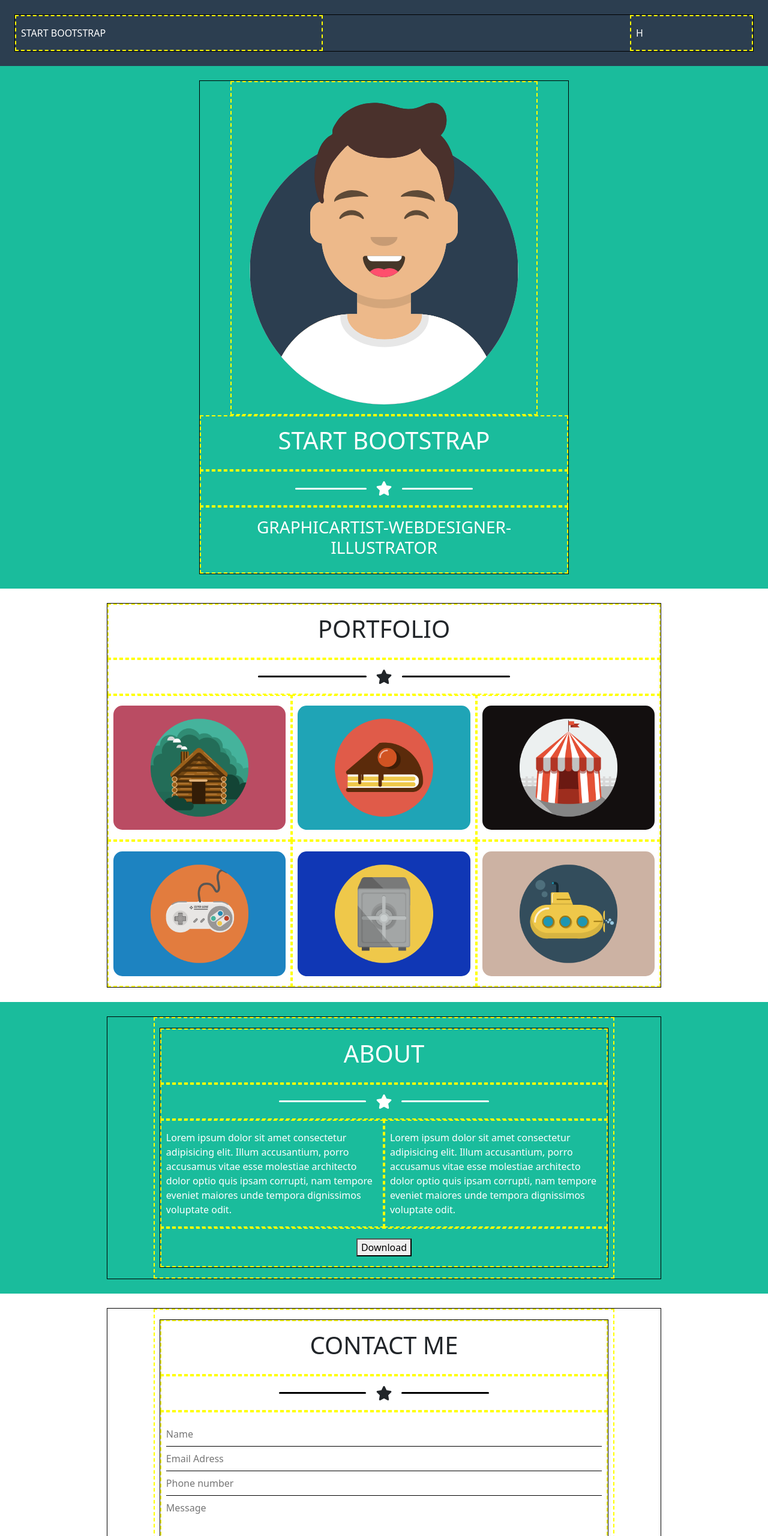
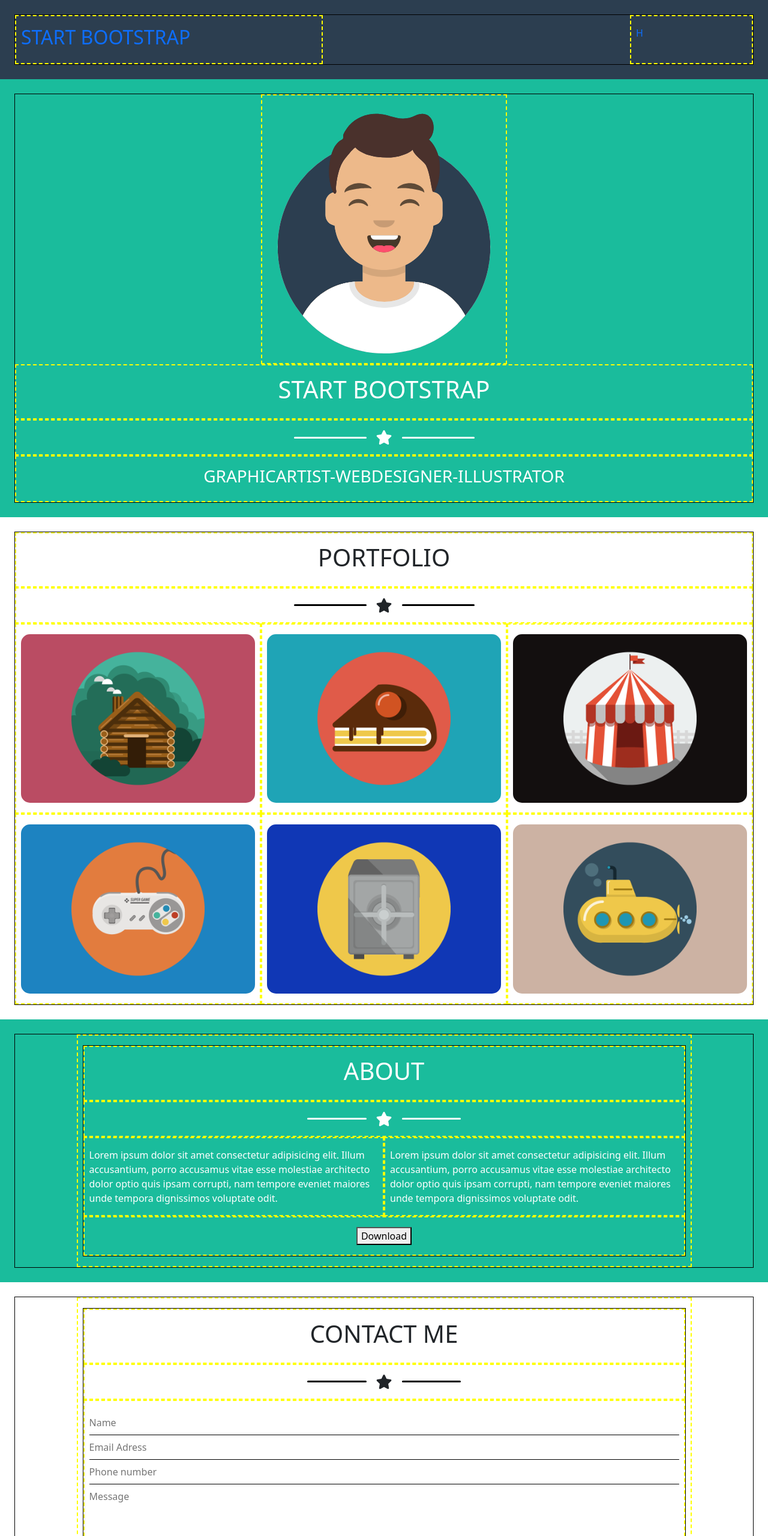
Before and after one commit to FraCuboni/html-css-bootstrap-freelancer, a plain HTML site: page index.html in a window 1280 px wide. Shown: the top 2560 px of the page at 60% size. Drawn offline with nearby package versions, Linux system fonts and the light colour scheme.

Commit message:
col avatar fixed

```diff
--- a/css/style.css
+++ b/css/style.css
@@ -10,11 +10,12 @@
     border: 1px black solid;
 }
 
-.space{
-    width: 100%;
-    min-height: 2rem;
+a{
+    text-decoration: none;
 }
 
+.avatar{
+}
 img{
     max-width: 100%;
     border-radius: 15px;
@@ -52,7 +53,7 @@ img{
 
 .star-bar{
     height: 3px;
-    width: 20%;
+    width: 10%;
     border-radius: 50px;
 }
 
--- a/index.html
+++ b/index.html
@@ -31,10 +31,14 @@
         <div class="container-fluid p-4 dark-petrol">
             <div class="row mx-auto ">
                 <div class="col-5">
-                    <div class="inner-space">START BOOTSTRAP</div>
+                    <a href="">
+                        <h2>START BOOTSTRAP</h2>
+                    </a>
                 </div>
                 <div class="col-2 offset-5">
-                    <div class="inner-space">H</div>
+                    <a href="">
+                        <p>H</p>
+                    </a>
                 </div>
             </div>
         </div>
@@ -42,9 +46,11 @@
         <!-- JUMBOTRON -->
         <div class="green">
             <div class="container-fluid p-4 text-center">
-            <div class="row mx-auto w-50">
-                <div class="col-10 offset-1">
-                    <img src="img/avatar.svg" alt="">
+            <div class="row mx-auto">
+                <div class="col-12 offset-md-4 col-md-4">
+                    <div class="avatar">
+                        <img src="img/avatar.svg" alt="">
+                    </div>
                 </div>
                 <div class="col-12">
                     <h1>
@@ -79,7 +85,7 @@
 
         <!-- PORTFOLIO -->
         <div class="container-fluid p-4 text-center">
-            <div class="row mx-auto w-75">
+            <div class="row mx-auto">
                 <div class="col-12">
                     <h1>
                         PORTFOLIO
@@ -116,7 +122,7 @@
         <!-- ABOUT -->
         <div class="green">
             <div class="container-fluid p-4">
-            <div class="row mx-auto w-75">
+            <div class="row mx-auto">
                 <div class="col-10 offset-1">
                     <div class="row mx-auto">
                         <div class="col-12 text-center">
@@ -129,10 +135,10 @@
                                 <div class="star-bar white"></div>
                             </div>
                         </div>
-                        <div class="col-6">
+                        <div class="col-12 col-lg-6">
                             Lorem ipsum dolor sit amet consectetur adipisicing elit. Illum accusantium, porro accusamus vitae esse molestiae architecto dolor optio quis ipsam corrupti, nam tempore eveniet maiores unde tempora dignissimos voluptate odit.
                         </div>
-                        <div class="col-6">
+                        <div class="col-12 col-lg-6">
                             Lorem ipsum dolor sit amet consectetur adipisicing elit. Illum accusantium, porro accusamus vitae esse molestiae architecto dolor optio quis ipsam corrupti, nam tempore eveniet maiores unde tempora dignissimos voluptate odit.
                         </div>
                         <div class="col-12  text-center">
@@ -147,7 +153,7 @@
 
         <!-- CONTACT ME -->
         <div class="container-fluid p-4">
-            <div class="row mx-auto w-75">
+            <div class="row mx-auto">
                 <div class="col-10 offset-1">
                     <div class="row mx-auto">
                         <div class="col-12 text-center">
@@ -186,7 +192,7 @@
         <!-- INFO -->
         <div class="petrol">
             <div class="container-fluid p-4 text-center">
-            <div class="row mx-auto w-75">
+            <div class="row mx-auto">
                 <div class="col-12 col-md-4">
                     <h3>
                         LOCATION
```
